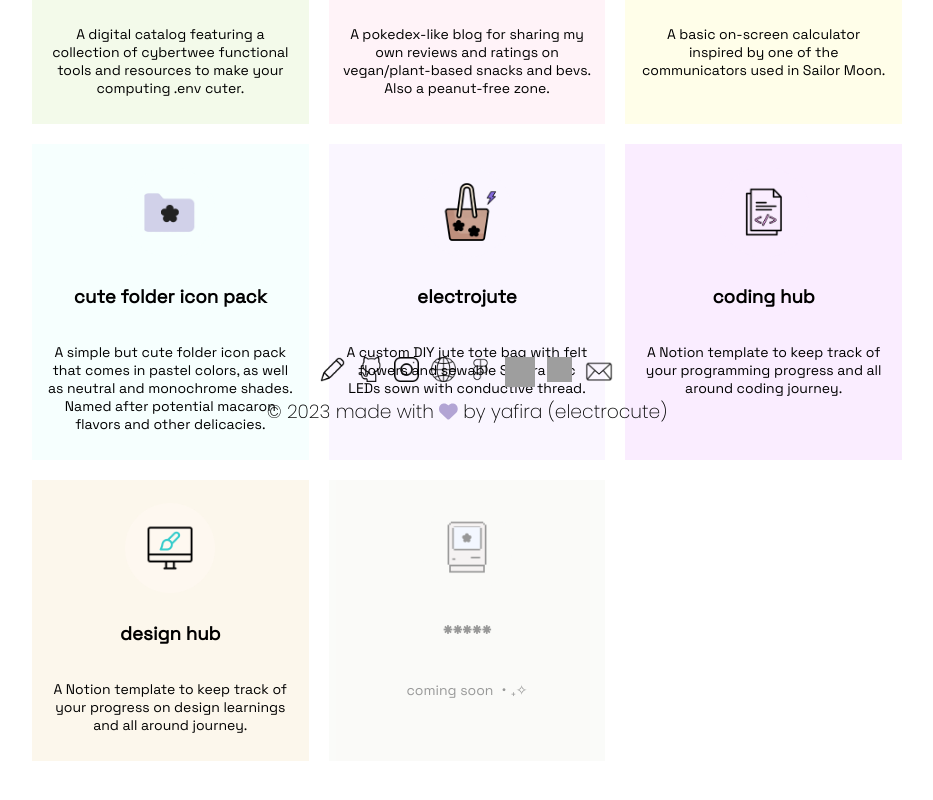
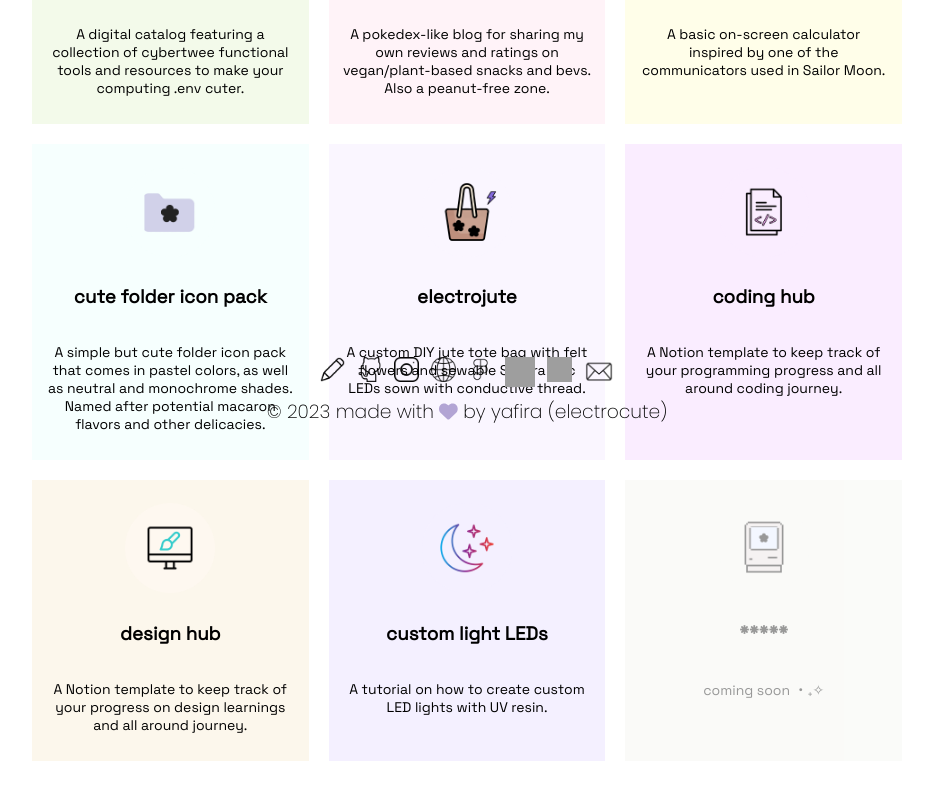
Before and after one commit to yafira/electrocute, a Next.js app: page / in a window 1280 px wide. Shown: the part 348-1148 px from the top of the page, without its empty margins (173-1106 px from the left). Built offline with nearby package versions, Linux system fonts and the light colour scheme; grey boxes are pictures that could not be loaded; a web font is replaced by a local one.

Commit message:
added new project

```diff
--- a/src/components/Container.js
+++ b/src/components/Container.js
@@ -5,7 +5,8 @@ import Logo4 from '../assets/cutefolder.png'
 import Logo5 from '../assets/bag.png'
 import Logo6 from '../assets/chub.png'
 import Logo7 from '../assets/dhub.png'
-import Logo8 from '../assets/iclay.png'
+import Logo8 from '../assets/led.png'
+import Logo9 from '../assets/iclay.png'
 import Image from 'next/image'
 import styles from '../styles/Home.module.css'
 import Link from 'next/link'
@@ -97,8 +98,17 @@ export default function Container() {
 					</p>
 				</Link>
 
-				<Link href='/' className={styles.projectCard8}>
+				<Link
+					href='https://www.craft.me/s/UPIseOWDQQ2AAx'
+					className={styles.projectCard8}
+				>
 					<Image className={styles.logo} src={Logo8} alt='project 8' />
+					<h3>custom light LEDs</h3>
+					<p>A tutorial on how to create custom LED lights with UV resin.</p>
+				</Link>
+
+				<Link href='/' className={styles.projectCard9}>
+					<Image className={styles.logo} src={Logo9} alt='project 9' />
 					<h3>*****</h3>
 					<p>coming soon ・₊✧</p>
 				</Link>
--- a/src/styles/Home.module.css
+++ b/src/styles/Home.module.css
@@ -65,7 +65,8 @@
 .projectCard5,
 .projectCard6,
 .projectCard7,
-.projectCard8 {
+.projectCard8,
+.projectCard9 {
 	padding: 10px;
 	text-align: center;
 	border: transparent 3px solid;
@@ -79,7 +80,8 @@
 .projectCard5 img,
 .projectCard6 img,
 .projectCard7 img,
-.projectCard8 img {
+.projectCard8 img,
+.projectCard9 img {
 	max-width: 100%;
 	height: 90px;
 	width: 90px;
@@ -152,6 +154,15 @@
 }
 
 .projectCard8 {
+	background-color: #f4f0ff;
+}
+
+.projectCard8:hover {
+	background-color: #e8e1fa;
+	border-color: #d5c8fa;
+}
+
+.projectCard9 {
 	opacity: 40%;
 	background-color: #f3f4ef;
 	border: transparent 2px solid;
```
Also changed, not shown: src/assets/led.png (added).
